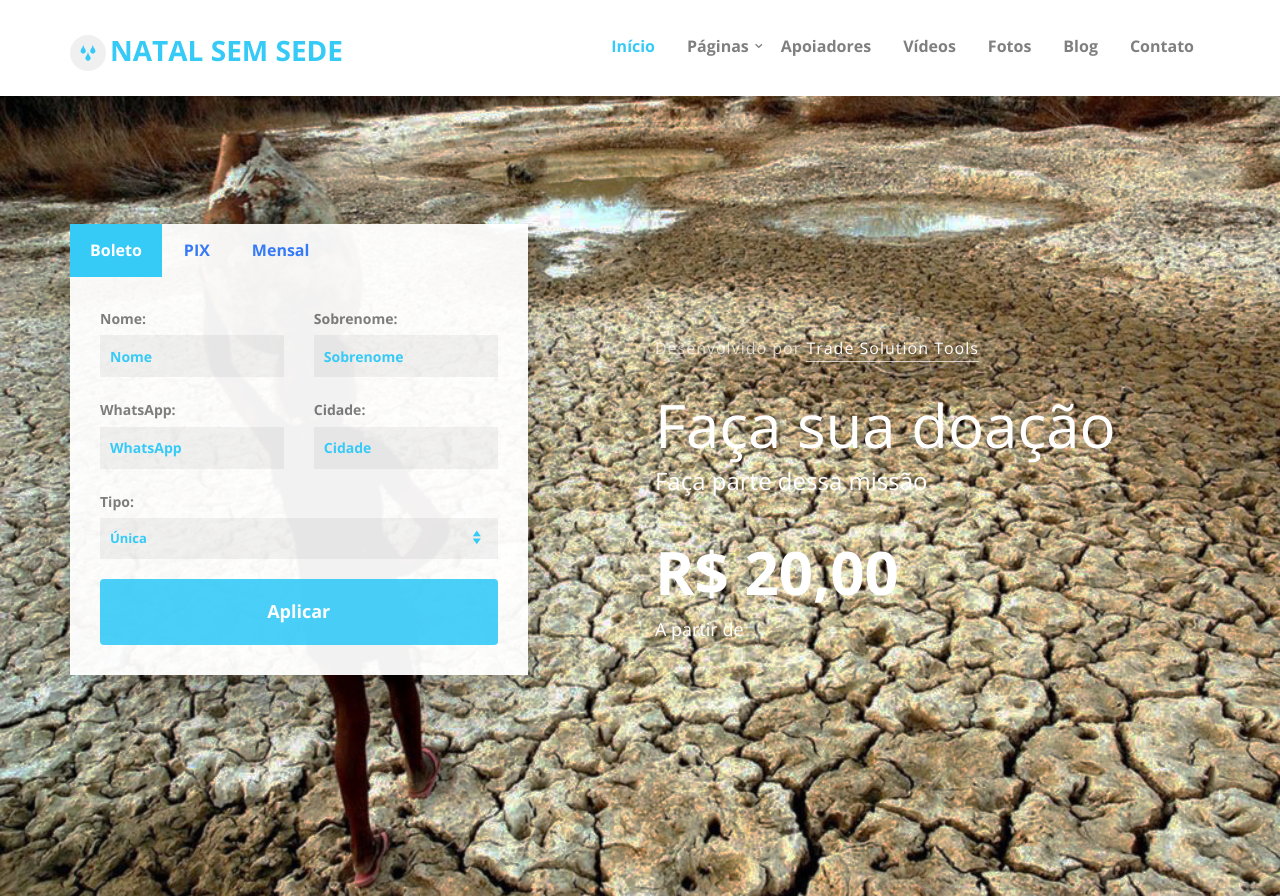
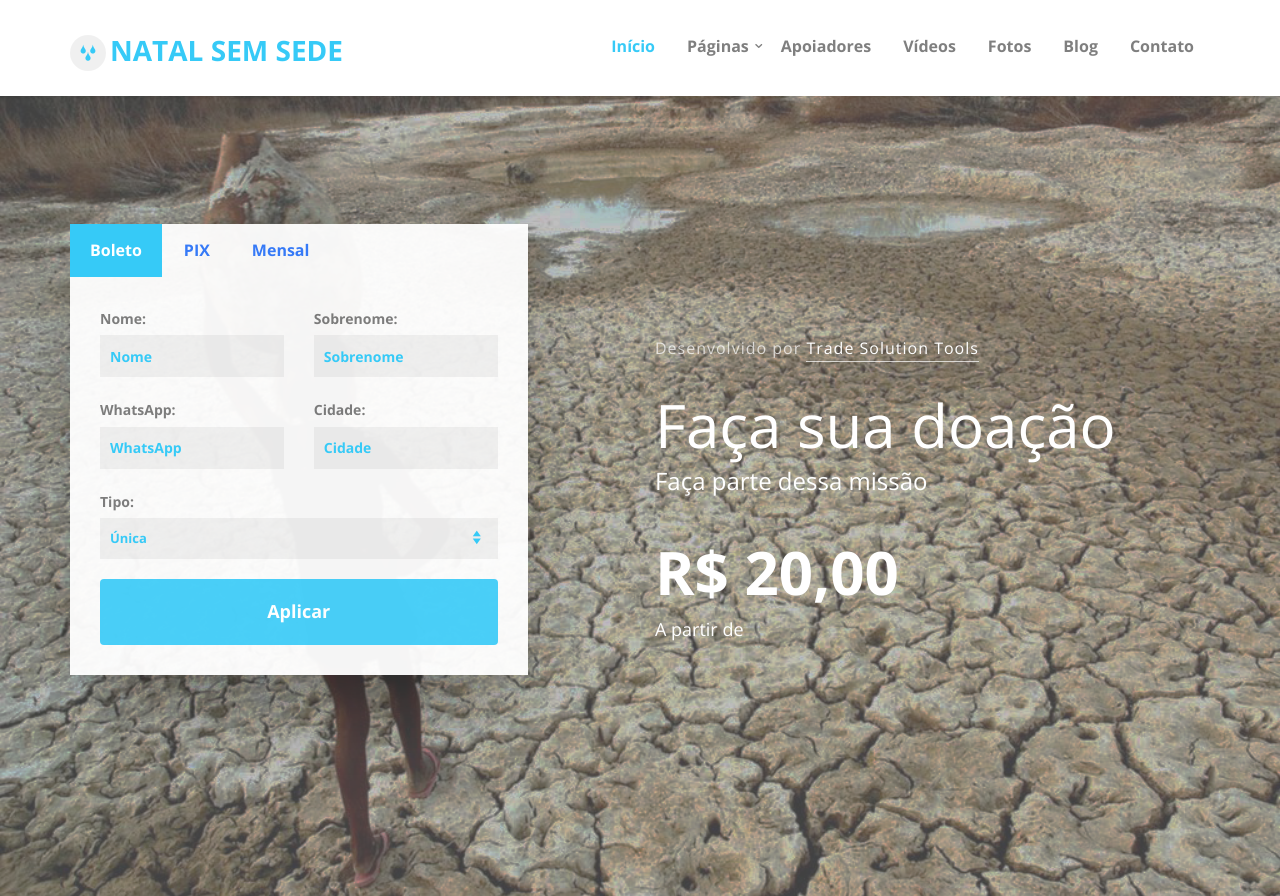
Before and after one commit to Jhonatan2702/natalsemsede, a plain HTML site: page index.html in a window 1280 px wide. Shown: the top 896 px of the page. Drawn offline with nearby package versions, Linux system fonts and the light colour scheme; files whose address does not match are found by name.

Commit message:
Update style.css

```diff
--- a/css/style.css
+++ b/css/style.css
@@ -312,6 +312,7 @@ figure {
   bottom: 0;
   right: 0;
   z-index: 1;
+  background: rgba(129, 129, 129, 0.5);
   filter: progid:DXImageTransform.Microsoft.gradient( startColorstr='#ff3e1c', endColorstr='#ff8c00', GradientType=1 );
 }
 
```
